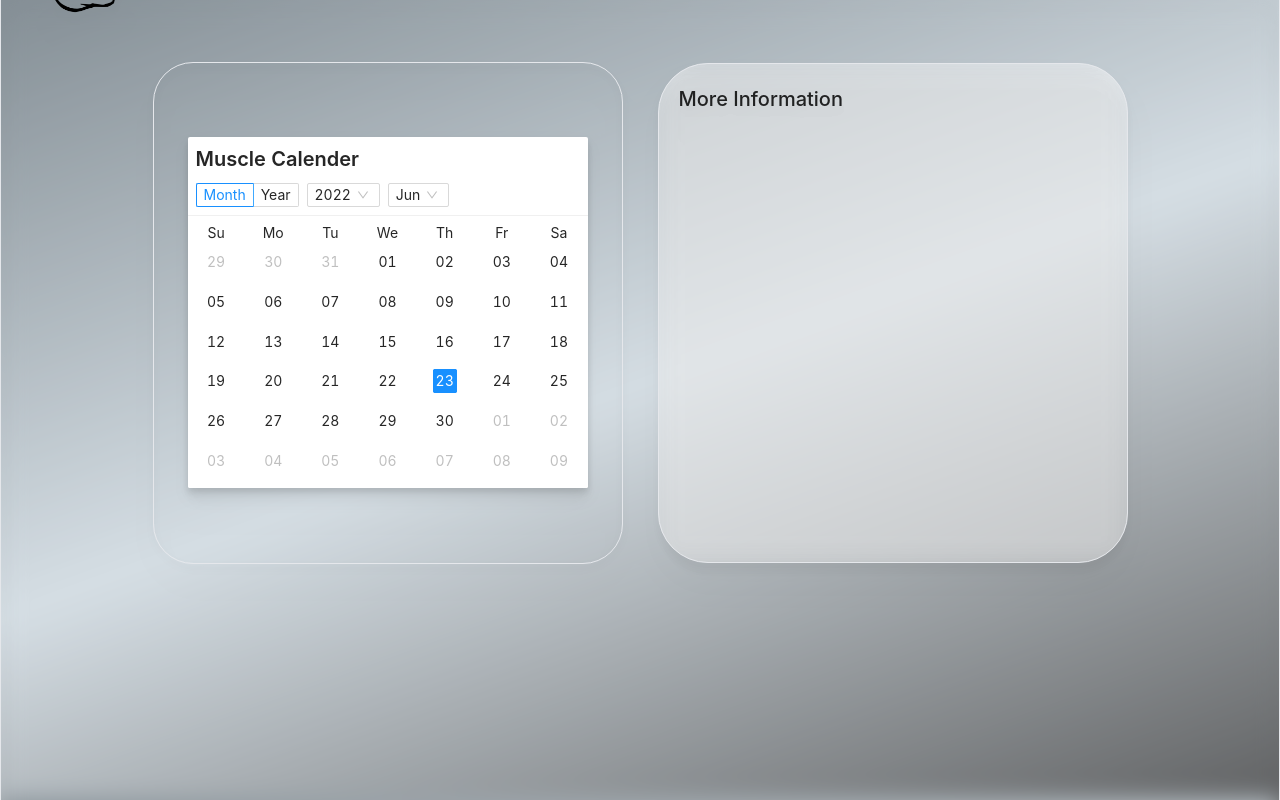
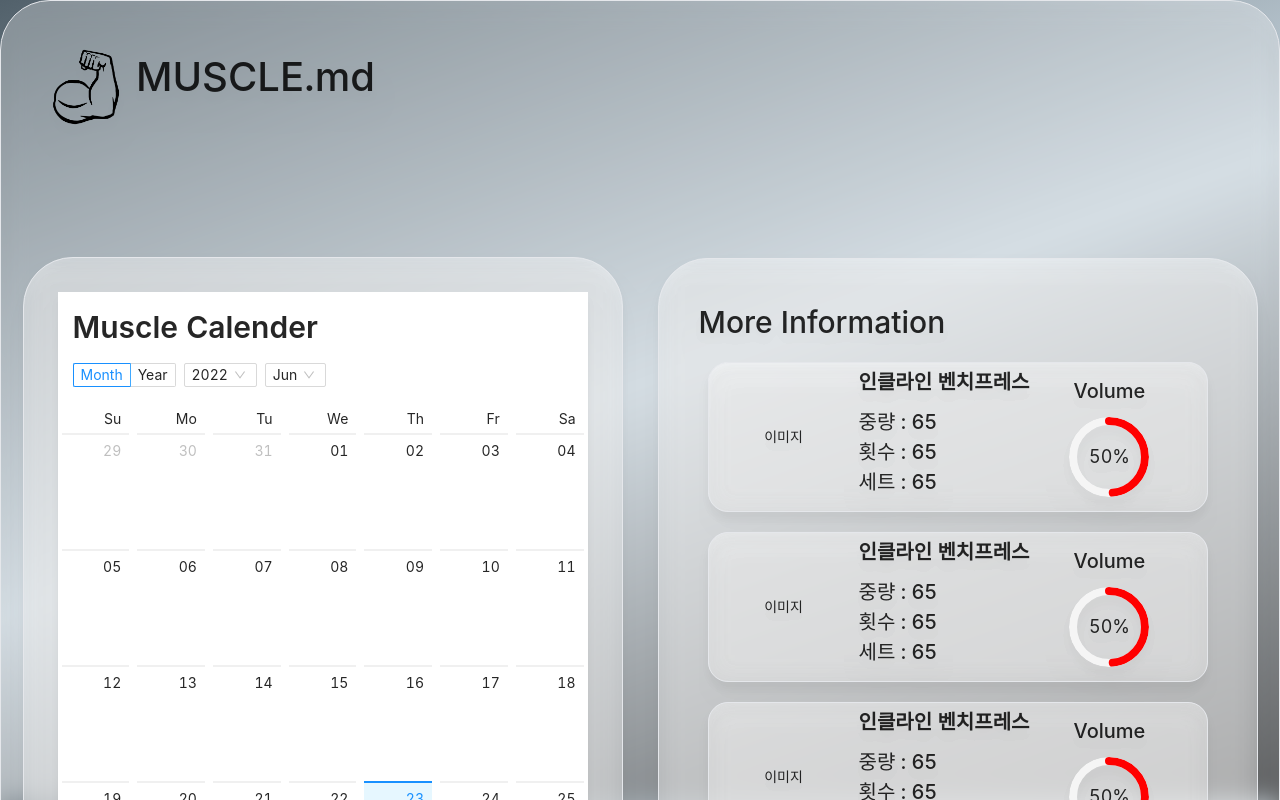
Before and after one commit to SOPLAY/2022_Daelim_Hackathon, a Next.js app: page /calender in a window 1280 px wide. Shown: the top 800 px of the page. Built offline with nearby package versions, Linux system fonts and the light colour scheme.

Commit message:
[ ClientSide ] Add Calender Component

```diff
--- /dev/null
+++ b/core/components/Calender/InformationCard.tsx
@@ -0,0 +1,30 @@
+import { Progress } from "antd";
+import React from "react";
+
+const InformationCard = () => {
+  return (
+    <div className="flex items-center w-[500px] h-[150px] bg-white/30 rounded-[20px] border backdrop-blur-md drop-shadow-xl mb-5">
+      <div className="flex justify-center items-center w-[150px] h-[150px]">
+        이미지
+      </div>
+      <div className="flex flex-col content-center font-s leading-none">
+        <h4 className="font-bold mb-5">인클라인 벤치프레스</h4>
+        <h4>중량 : 65</h4>
+        <h4>횟수 : 65</h4>
+        <h4>세트 : 65</h4>
+      </div>
+      <div className="flex flex-col justify-center items-center ml-10">
+        <h4>Volume</h4>
+        <Progress
+          type="circle"
+          percent={50}
+          strokeColor="red"
+          width={80}
+          strokeWidth={10}
+        />
+      </div>
+    </div>
+  );
+};
+
+export default InformationCard;
--- a/core/components/Calender/index.tsx
+++ b/core/components/Calender/index.tsx
@@ -2,6 +2,7 @@ import React from "react";
 import "antd/dist/antd.css";
 import { Calendar, Col, Radio, Row, Select, Typography } from "antd";
 import Container from "@components/common/Container";
+import InformationCard from "./InformationCard";
 
 const Calender = () => {
   const onPanelChange = (value, mode) => {
@@ -9,12 +10,14 @@ const Calender = () => {
   };
 
   return (
-    <>
+    <div className="flex justify-center items-center w-full">
+      <div className="w-[600px]">
+        <Container>
           <div className="flex justify-center items-center">
-        <div className="flex justify-center items-center w-[470px] border-gray-200 border rounded-[40px] drop-shadow-lg">
-          <div className="flex items-center h-[500px] w-[400px]">
+            <div className="flex justify-center items-center h-[680px] w-[530px]">
+              <div className="h-[90%] relative">
                 <Calendar
-              fullscreen={false}
+                  fullscreen={true}
                   headerRender={({ value, type, onChange, onTypeChange }) => {
                     const start = 0;
                     const end = 12;
@@ -51,10 +54,26 @@ const Calender = () => {
                     return (
                       <div
                         style={{
-                      padding: 8,
+                          padding: 15,
                         }}
                       >
-                    <Typography.Title level={4}>
+                        <style jsx>{`
+                          .ant-picker-calendar {
+                            background: none;
+                          }
+                          .ant-picker-calendar .ant-picker-panel {
+                            background: none;
+                            font-size: 20px;
+                            margin: 0;
+                          }
+                          .ant-picker-calendar-full
+                            .ant-picker-panel
+                            .ant-picker-calendar-date {
+                            height: 70px;
+                            margind: 0;
+                          }
+                        `}</style>
+                        <Typography.Title level={2}>
                           Muscle Calender
                         </Typography.Title>
                         <Row gutter={8}>
@@ -104,13 +123,25 @@ const Calender = () => {
                 />
               </div>
             </div>
-        <div className="w-[470px] h-[500px] ml-[35px]">
+          </div>
+        </Container>
+      </div>
+      <div className="w-[600px] h-[680px] ml-[35px]">
         <Container>
-            <h4 className="p-[20px]">More Information</h4>
+          <div className="p-[40px]">
+            <h3>More Information</h3>
+            <div className="flex flex-col items-center h-[530px] overflow-scroll">
+              <InformationCard />
+              <InformationCard />
+              <InformationCard />
+              <InformationCard />
+              <InformationCard />
+              <InformationCard />
+            </div>
+          </div>
         </Container>
       </div>
     </div>
-    </>
   );
 };
 
--- a/pages/calender.tsx
+++ b/pages/calender.tsx
@@ -1,17 +1,20 @@
 import Calender from "@components/Calender";
 import Container from "@components/common/Container";
 import Header from "@components/common/Header";
+import Logo from "@components/common/Logo";
 import React from "react";
 
 const calender = () => {
   return (
-    <div className="flex justify-center items-center w-full h-full">
-      <div className="w-[1440px] h-[1024px]">
-        <Container>
-          <Header />
+    <div className="w-[1440px] h-[1024px] flex justify-center content-center my-auto">
+      <Container>
+        <div className="flex p-[45px]">
+          <Logo />
+        </div>
+        <div className="flex mx-auto my-auto">
           <Calender />
-        </Container>
-      </div>
+        </div>
+      </Container>
     </div>
   );
 };
```
Lines whose indentation alone changed are shown as unchanged.
